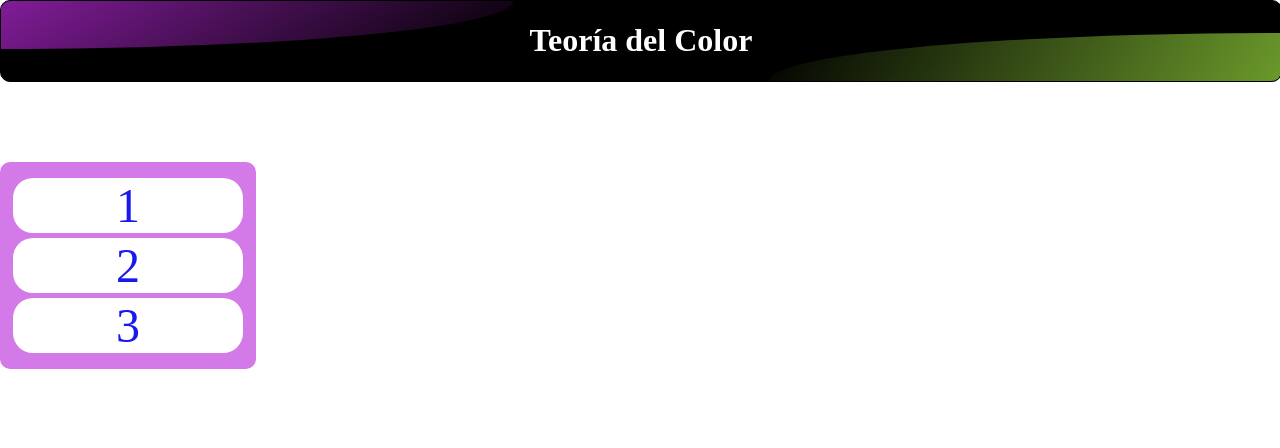
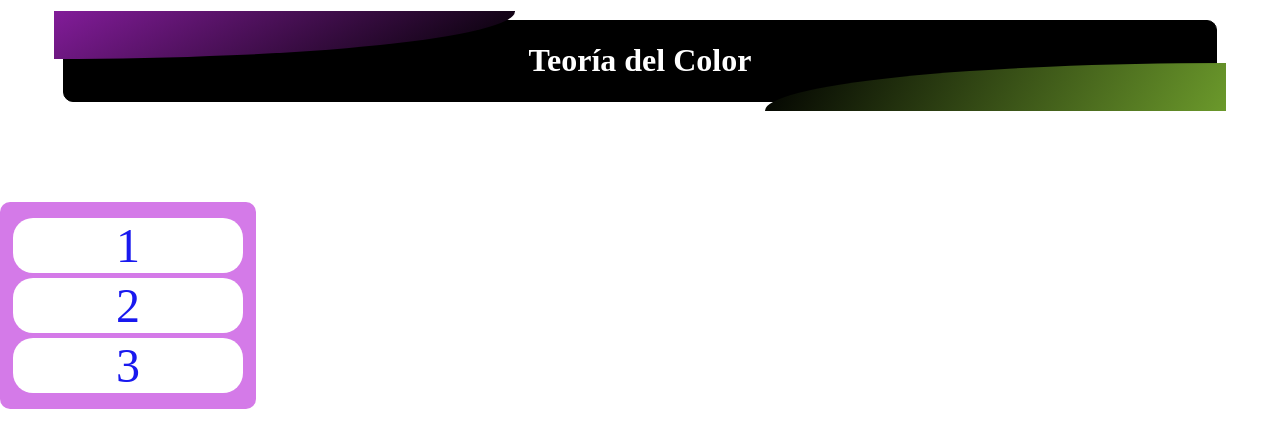
Before and after one commit to BrickRock/Teoria-Color, a plain HTML site: page index.html in a window 1280 px wide. Drawn offline with Linux system fonts and the light colour scheme.

Commit message:
version b del header

```diff
--- a/css/style.css
+++ b/css/style.css
@@ -1,12 +1,11 @@
 /*************************Cabecera*********/
-
-
 body{
     padding-bottom: 1000px;
 }
 .cabecera{
-    inline-size: 100%;
-    overflow: auto;
+    inline-size: 90%;
+    overflow: visible;
+    margin: 20px auto;
     text-align: center;
     background-color: black;
     color: white;
@@ -24,19 +23,19 @@ body{
     z-index: 1;
 
 }
-/*ESTILOS MAS ESPECICOS LAS SIGUIENTES DOS REGLAS*/
+/*ESTILOS MAS ESPECIFICOS LAS SIGUIENTES DOS REGLAS*/
 .cabecera::before{
 
-    right: 0px;
-    bottom: 0px;
+    right: -10px;
+    bottom: -10px;
     background-image: linear-gradient(300deg, #6B992B, black);
     border-top-left-radius: 100% 100%;
 
 }
 
 .cabecera::after{
-    left: 0px;
-    top: 0px;
+    left: -10px;
+    top: -10px;
     background-image: linear-gradient(150deg, #821C99, black);
     border-bottom-right-radius: 100% 100%;
 }
```
